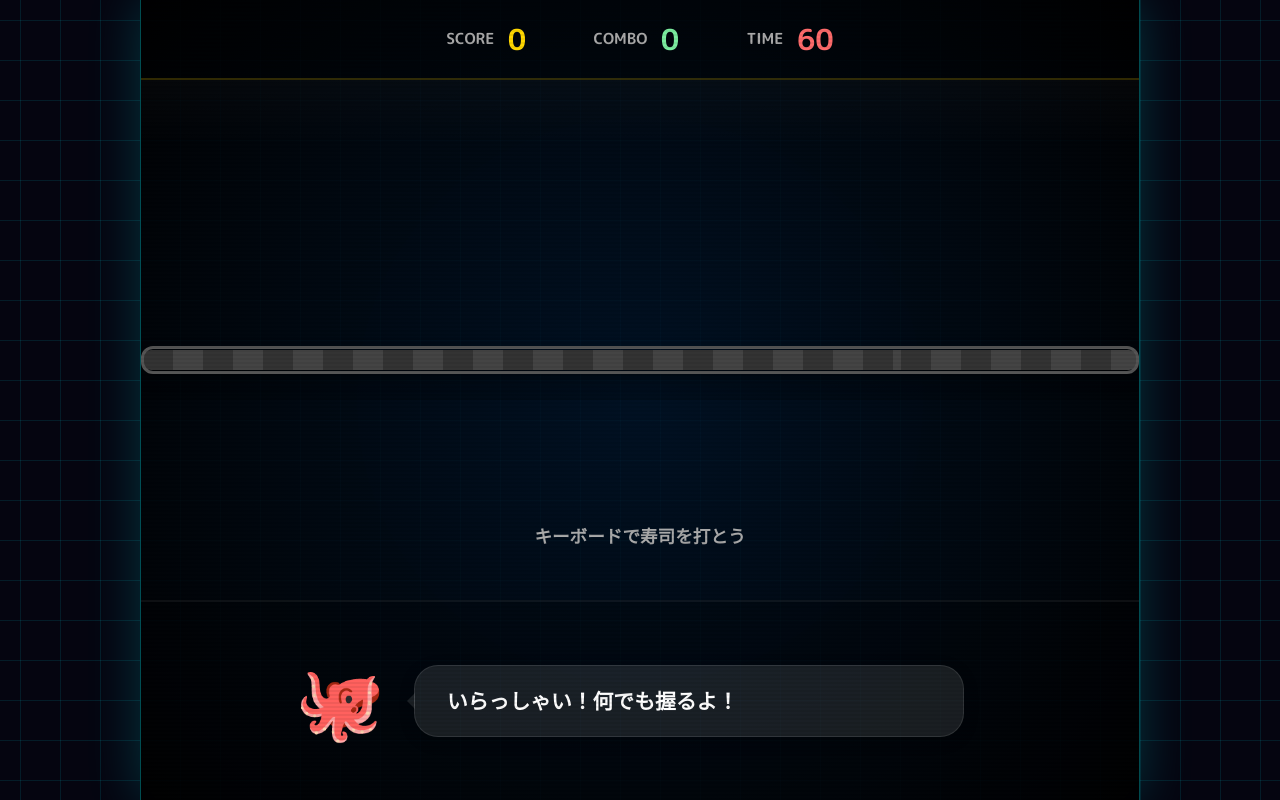
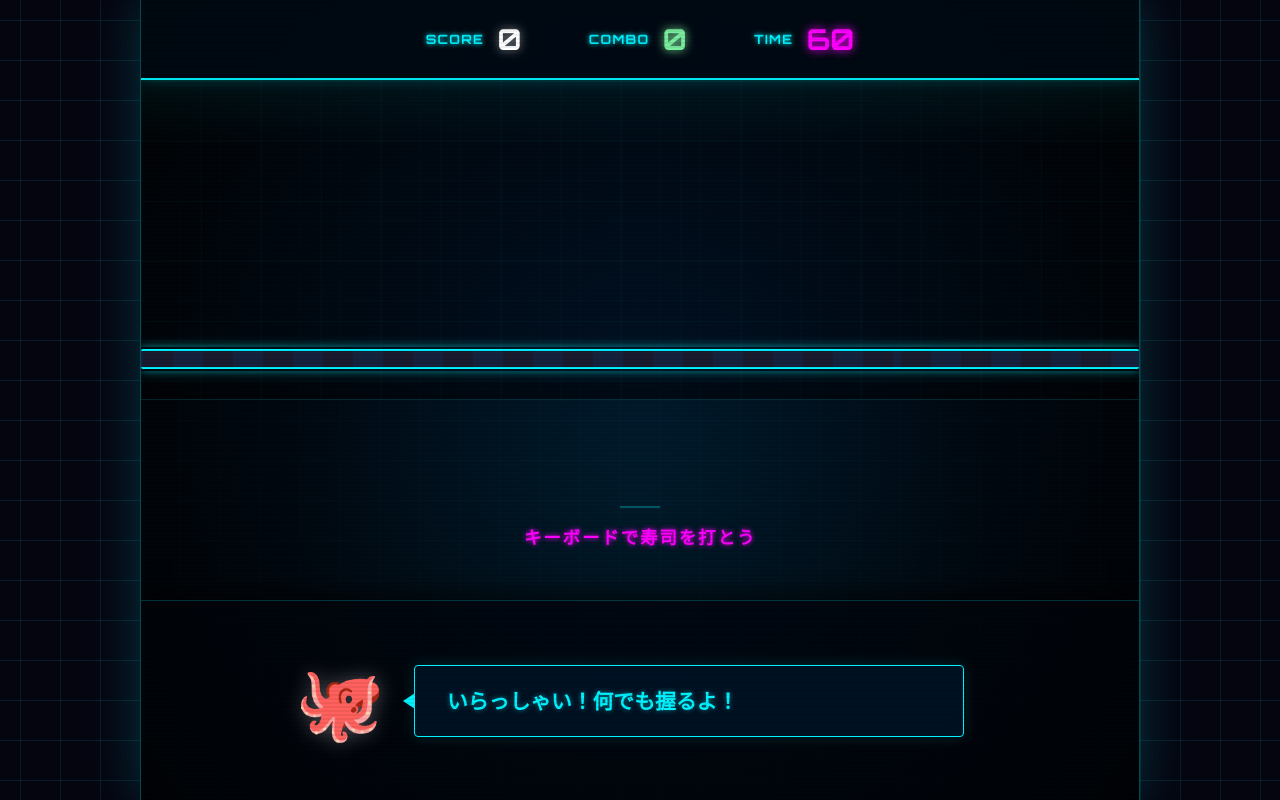
Before and after one commit to HappyOnigiri/super-sushi-typing, a website built with Vite: page index.html in a window 1280 px wide. Both pictures are taken after a click on the button "START". Built offline with nearby package versions, Linux system fonts and the light colour scheme.

Commit message:
feat: enhance UI with cyberpunk aesthetic and animations

```diff
--- a/src/style.css
+++ b/src/style.css
@@ -197,12 +197,15 @@ body {
   align-items: center;
   justify-content: center;
   gap: 3em;
+  font-family: "Orbitron", sans-serif;
   font-size: 1.4rem;
   font-weight: 700;
-  background: rgba(0, 0, 0, 0.3);
-  border-bottom: 2px solid rgba(255, 215, 0, 0.2);
+  background: rgba(0, 10, 20, 0.8);
+  border-bottom: 2px solid var(--cyber-blue);
+  box-shadow: 0 0 15px rgba(0, 243, 255, 0.2);
   z-index: 5;
   flex-shrink: 0;
+  backdrop-filter: blur(5px);
 }
 .header-item {
   display: flex;
@@ -210,18 +213,23 @@ body {
   gap: 0.6em;
 }
 .header-label {
-  color: #aaa;
-  font-size: 0.95rem;
+  color: var(--cyber-blue);
+  font-size: 0.8rem;
+  letter-spacing: 0.1em;
+  text-shadow: 0 0 5px var(--cyber-blue);
 }
 .header-value {
-  color: #ffd700;
+  color: #fff;
   font-size: 1.8rem;
+  text-shadow: 0 0 10px rgba(255, 255, 255, 0.5);
 }
 #time-value {
-  color: #ff6b6b;
+  color: var(--cyber-pink);
+  text-shadow: 0 0 10px var(--cyber-pink);
 }
 #combo-value {
   color: #7bed9f;
+  text-shadow: 0 0 10px #7bed9f;
 }
 
 /* Lane Area */
@@ -234,12 +242,28 @@ body {
   width: 100%;
   background: linear-gradient(
     to bottom,
-    rgba(255, 255, 255, 0.02) 0%,
+    rgba(0, 243, 255, 0.05) 0%,
     transparent 20%,
     transparent 80%,
-    rgba(0, 0, 0, 0.2) 100%
+    rgba(0, 0, 0, 0.4) 100%
   );
+  border-top: 1px solid rgba(0, 243, 255, 0.1);
+  border-bottom: 1px solid rgba(0, 243, 255, 0.1);
 }
+#lane-area::before {
+  content: "";
+  position: absolute;
+  top: 0;
+  left: 0;
+  width: 100%;
+  height: 100%;
+  background-image:
+    linear-gradient(rgba(0, 243, 255, 0.03) 1px, transparent 1px),
+    linear-gradient(90deg, rgba(0, 243, 255, 0.03) 1px, transparent 1px);
+  background-size: 60px 60px;
+  pointer-events: none;
+}
+
 #belt {
   position: absolute;
   bottom: 30px;
@@ -248,13 +272,15 @@ body {
   height: 20px;
   background: repeating-linear-gradient(
     90deg,
-    #333 0px,
-    #333 30px,
-    #444 30px,
-    #444 60px
+    #1a1a2e 0px,
+    #1a1a2e 30px,
+    #16213e 30px,
+    #16213e 60px
   );
-  border-radius: 10px;
-  box-shadow: 0 5px 15px rgba(0, 0, 0, 0.6);
+  border-radius: 2px;
+  box-shadow: 0 0 20px rgba(0, 243, 255, 0.1);
+  border-top: 2px solid var(--cyber-blue);
+  border-bottom: 2px solid var(--cyber-blue);
 }
 #belt::before {
   content: "";
@@ -263,8 +289,9 @@ body {
   left: 0;
   right: 0;
   bottom: -4px;
-  border-radius: 12px;
-  border: 3px solid #555;
+  border: none;
+  box-shadow: 0 0 10px var(--cyber-blue);
+  opacity: 0.5;
 }
 
 /* Sushi Item */
@@ -279,14 +306,15 @@ body {
   z-index: 2;
 }
 .sushi-name {
+  font-family: "M PLUS Rounded 1c", sans-serif;
   font-size: 1.25rem;
   font-weight: 900;
   color: #fff;
   margin-bottom: 4px;
   white-space: nowrap;
   text-shadow:
-    0 2px 4px rgba(0, 0, 0, 1),
-    0 0 10px rgba(0, 0, 0, 0.8);
+    0 2px 2px rgba(0, 0, 0, 0.9),
+    0 0 8px rgba(0, 243, 255, 0.5);
 }
 .sushi-reading {
   font-family: "Fira Code", monospace;
@@ -295,20 +323,24 @@ body {
   letter-spacing: 1px;
   margin-bottom: 6px;
   white-space: nowrap;
-  background: rgba(0, 0, 0, 0.5);
+  background: rgba(0, 10, 20, 0.8);
   padding: 2px 8px;
-  border-radius: 6px;
+  border: 1px solid var(--cyber-blue);
+  border-radius: 4px;
+  box-shadow: 0 0 5px rgba(0, 243, 255, 0.3);
 }
 .sushi-reading .matched {
-  color: #ffd700;
+  color: var(--cyber-pink);
   font-weight: 900;
+  text-shadow: 0 0 5px var(--cyber-pink);
 }
 .sushi-reading .unmatched {
-  color: #ccc;
+  color: var(--cyber-blue);
+  opacity: 0.7;
 }
 .sushi-emoji {
   font-size: 3rem;
-  filter: drop-shadow(0 2px 4px rgba(0, 0, 0, 0.5));
+  filter: drop-shadow(0 0 5px rgba(0, 243, 255, 0.5));
   transition:
     transform 0.15s,
     filter 0.15s;
@@ -317,16 +349,17 @@ body {
 .sushi-plate {
   width: 80px;
   height: 16px;
-  background: radial-gradient(ellipse, #eee, #aaa);
+  background: radial-gradient(ellipse, #333, #111);
+  border: 1px solid var(--cyber-blue);
   border-radius: 50%;
   margin-top: -4px;
-  box-shadow: 0 4px 8px rgba(0, 0, 0, 0.5);
+  box-shadow: 0 0 10px rgba(0, 243, 255, 0.3);
 }
 .sushi-item.glowing .sushi-emoji {
-  filter: drop-shadow(0 0 15px rgba(255, 215, 0, 0.8));
+  filter: drop-shadow(0 0 15px var(--cyber-pink));
 }
 .sushi-item.almost .sushi-emoji {
-  filter: drop-shadow(0 0 25px rgba(255, 215, 0, 1));
+  filter: drop-shadow(0 0 25px var(--cyber-pink));
   transform: scale(1.2);
 }
 .sushi-item.captured {
@@ -336,10 +369,12 @@ body {
   0% {
     transform: translateY(0) scale(1);
     opacity: 1;
+    filter: hue-rotate(0deg);
   }
   50% {
     transform: translateY(-60px) scale(1.3);
     opacity: 0.8;
+    filter: hue-rotate(180deg) brightness(2);
   }
   100% {
     transform: translateY(-120px) scale(0.5);
@@ -356,37 +391,46 @@ body {
   justify-content: center;
   gap: 1em;
   flex-shrink: 0;
+  background: radial-gradient(circle, rgba(0, 243, 255, 0.05) 0%, transparent 70%);
 }
 #input-display {
   font-family: "Fira Code", monospace;
   font-size: 3rem;
   font-weight: 900;
-  color: #ffd700;
+  color: var(--cyber-blue);
   min-height: 3.5rem;
   letter-spacing: 4px;
-  text-shadow: 0 0 20px rgba(255, 215, 0, 0.6);
+  text-shadow:
+    0 0 10px var(--cyber-blue),
+    0 0 20px var(--cyber-blue);
+  border-bottom: 2px solid rgba(0, 243, 255, 0.3);
+  padding: 0 20px;
 }
 #input-hint {
+  font-family: "Orbitron", sans-serif;
   font-size: 1.1rem;
-  color: #aaa;
+  color: var(--cyber-pink);
   font-weight: 700;
+  text-shadow: 0 0 5px var(--cyber-pink);
+  letter-spacing: 0.1em;
 }
 
 /* Score Popup */
 .score-popup {
   position: absolute;
+  font-family: "Orbitron", sans-serif;
   font-size: 1.4rem;
   font-weight: 900;
-  color: #ffd700;
+  color: var(--cyber-blue);
   pointer-events: none;
   z-index: 20;
   animation: scoreFloat 1s ease forwards;
-  text-shadow: 0 0 10px rgba(255, 215, 0, 0.6);
+  text-shadow: 0 0 10px var(--cyber-blue);
 }
 .score-popup.simultaneous {
   font-size: 2rem;
-  color: #ff6b6b;
-  text-shadow: 0 0 20px rgba(255, 107, 107, 0.8);
+  color: var(--cyber-pink);
+  text-shadow: 0 0 20px var(--cyber-pink);
 }
 @keyframes scoreFloat {
   0% {
@@ -405,11 +449,12 @@ body {
   display: flex;
   align-items: center;
   justify-content: center;
-  background: rgba(0, 0, 0, 0.2);
-  border-top: 2px solid rgba(255, 255, 255, 0.05);
+  background: rgba(0, 5, 10, 0.5);
+  border-top: 1px solid rgba(0, 243, 255, 0.2);
   flex-shrink: 0;
   padding: 0 2em;
   width: 100%;
+  box-shadow: 0 -10px 20px rgba(0, 0, 0, 0.5);
 }
 .taisho-container {
   display: flex;
@@ -425,6 +470,7 @@ body {
   width: 100px; /* 大将の専有幅を固定 */
   text-align: center;
   animation: taishoIdle 3s ease-in-out infinite;
+  filter: drop-shadow(0 0 10px rgba(255, 255, 255, 0.3));
 }
 @keyframes taishoIdle {
   0%,
@@ -436,29 +482,35 @@ body {
   }
 }
 #taisho-bubble {
-  background: rgba(255, 255, 255, 0.1);
+  background: rgba(0, 20, 40, 0.8);
   padding: 1rem 2rem;
-  border-radius: 24px;
+  border-radius: 4px;
+  font-family: "Fira Code", "M PLUS Rounded 1c", monospace;
   font-size: 1.3rem;
   font-weight: 700;
+  color: var(--cyber-blue);
   min-height: 4.5rem;
   display: flex;
   align-items: center;
   flex-grow: 1; /* 残りのスペースを埋める */
   max-width: 550px;
   position: relative;
-  border: 1px solid rgba(255, 255, 255, 0.1);
+  border: 1px solid var(--cyber-blue);
   transition: opacity 0.2s;
-  box-shadow: 0 4px 15px rgba(0, 0, 0, 0.2);
+  box-shadow: 0 0 15px rgba(0, 243, 255, 0.15);
+  text-shadow: 0 0 5px rgba(0, 243, 255, 0.5);
 }
 #taisho-bubble::before {
   content: "";
   position: absolute;
-  left: -16px;
+  left: -12px;
   top: 50%;
   transform: translateY(-50%);
-  border: 8px solid transparent;
-  border-right-color: rgba(255, 255, 255, 0.1);
+  width: 0;
+  height: 0;
+  border-top: 8px solid transparent;
+  border-bottom: 8px solid transparent;
+  border-right: 12px solid var(--cyber-blue);
 }
 
 /* Result Screen */
@@ -578,12 +630,16 @@ body {
   top: 50%;
   left: 50%;
   transform: translate(-50%, -50%);
+  font-family: "Orbitron", sans-serif;
   font-size: 3rem;
   font-weight: 900;
   pointer-events: none;
   opacity: 0;
   z-index: 30;
-  text-shadow: 0 0 30px rgba(255, 215, 0, 0.8);
+  color: var(--cyber-pink);
+  text-shadow:
+    0 0 20px var(--cyber-pink),
+    0 0 40px var(--cyber-pink);
 }
 #combo-burst.show {
   animation: comboBurst 0.8s ease forwards;
@@ -642,10 +698,13 @@ body {
   align-items: center;
   justify-content: center;
   background: rgba(0, 0, 0, 0.6);
+  font-family: "Orbitron", sans-serif;
   font-size: 6rem;
   font-weight: 900;
-  color: #ffd700;
-  text-shadow: 0 0 40px rgba(255, 215, 0, 0.6);
+  color: var(--cyber-blue);
+  text-shadow:
+    0 0 20px var(--cyber-blue),
+    0 0 40px var(--cyber-blue);
 }
 
 @media (max-width: 768px) {
```
